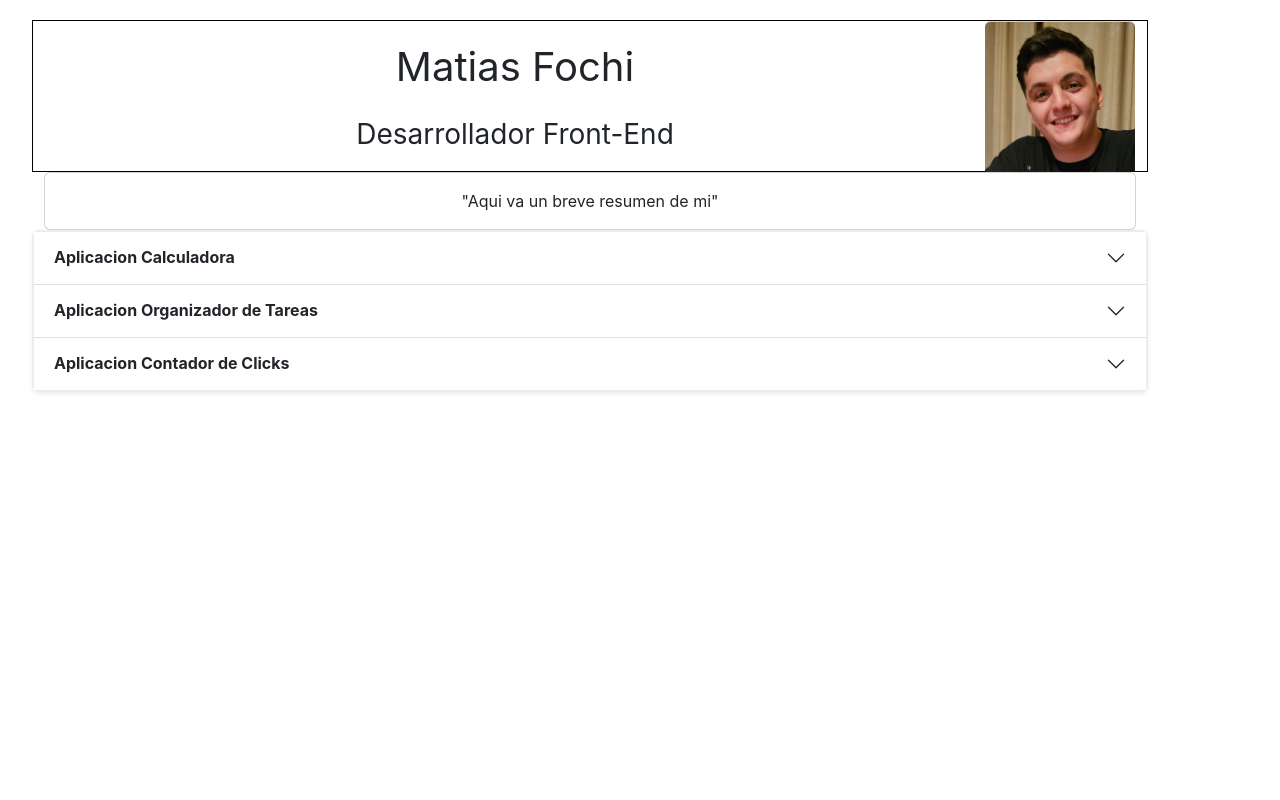
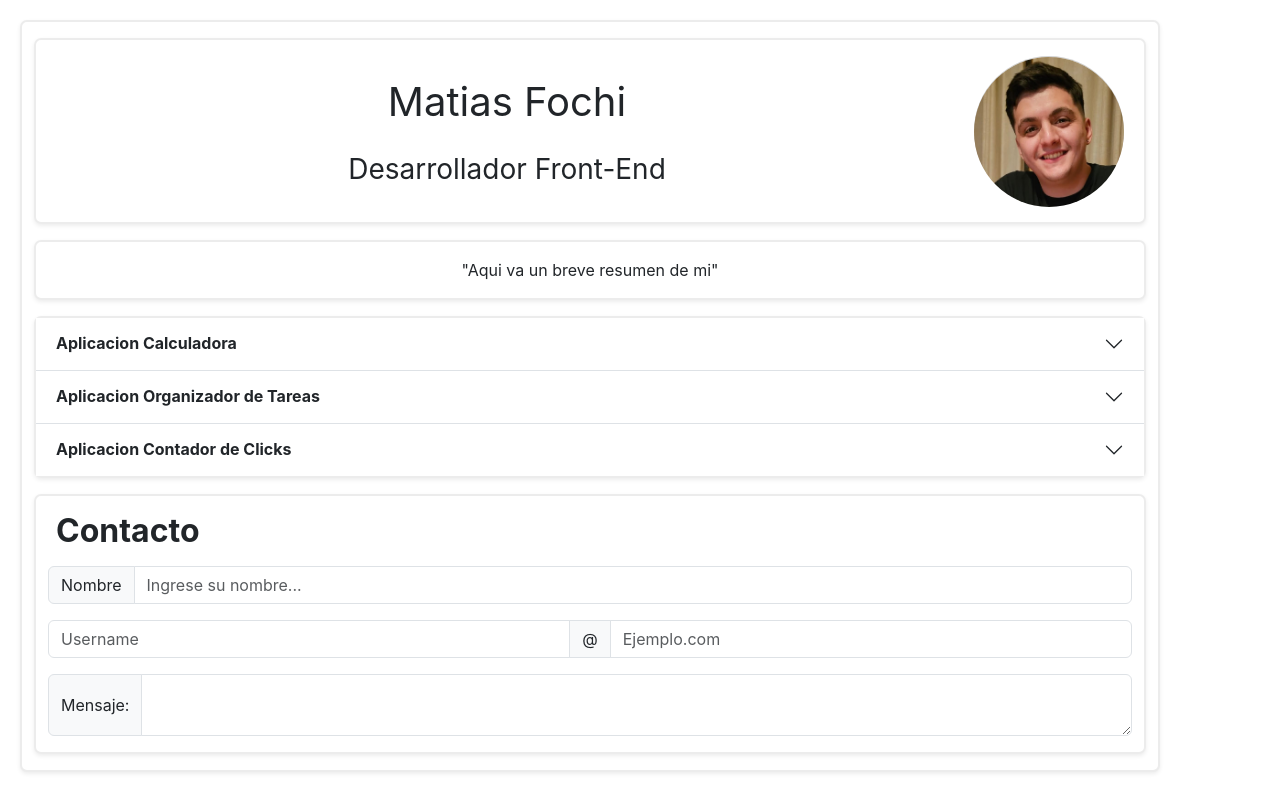
Before and after one commit to MatiasFochi/PortfolioBST, a React (Create React App) app: page / in a window 1280 px wide. Built offline with nearby package versions, Linux system fonts and the light colour scheme; the HTML template or start-up script is replaced by a standard one.

Commit message:
Formato listo

```diff
--- a/src/App.js
+++ b/src/App.js
@@ -5,17 +5,13 @@ import Formulario from './componentes/Formulario.js';
 
 function App() {
   return (
-    <div className="container-xl text-center aling-items-center App">
+    <div className="container-xl text-center aling-items-center App sombreado">
       <Cabecera />
-      <div className='container-sm'>
-        <div className="card">
-          <div className="card-body">
-            "Aqui va un breve resumen de mi"
-          </div>
-        </div>
+      <div className='container-sm sombreado'>
+        <p className='fs-6 espacio'>"Aqui va un breve resumen de mi"</p>
       </div>
       <AppContenedor />
-
+      <Formulario />
     </div>
   );
 }
--- a/src/componentes/Cabecera.js
+++ b/src/componentes/Cabecera.js
@@ -3,13 +3,13 @@ import '../hojas-de-estilo/Cabecera.css';
 
 function Cabecera(props) {
   return(
-    <div className='container-sm align-items-center cabecera-contenedor'>
+    <div className='container-sm align-items-center cabecera-contenedor espacio sombreado'>
       <div className="card-body" style={{width: 520 + "px"}}>
           <p className="card-text text-center fs-1">Matias Fochi</p>
           <p className="card-text text-center fs-3">Desarrollador Front-End</p>
       </div>
-      <div className="card align-items-center " style={{width: 150 + "px", height: 150 + "px"}}>
-        <img src={FotoPerfil} className="card-img-top" alt="Foto de perfil" style={{width: 150 + "px",height: 150 + "px"}} />
+      <div className="card align-items-center perfil espacio espacio-lateral" style={{width: 150 + "px", height: 150 + "px"}}>
+        <img src={FotoPerfil} className="perfil" alt="Foto de perfil" style={{width: 150 + "px",height: 150 + "px"}} />
       </div>
     </div>
   );
--- a/src/componentes/Formulario.js
+++ b/src/componentes/Formulario.js
@@ -12,7 +12,22 @@ function Formulario (props){
   };
 
   return(
-    <></>
+    <div className='container-sm text-start align-items-center sombreado espacio'>
+      <h2 className='espacio-lateral espacio'><strong>Contacto</strong></h2>
+      <div class="input-group mb-3 espacio">
+        <span class="input-group-text" id="basic-addon1">Nombre</span>
+        <input type="text" class="form-control" placeholder="Ingrese su nombre..." aria-label="Username" aria-describedby="basic-addon1" />
+      </div>
+      <div className="input-group mb-3 espacio">
+        <input type="text" className="form-control" placeholder="Username" aria-label="Username"/>
+        <span className="input-group-text">@</span>
+        <input type="text" className="form-control" placeholder="Ejemplo.com" aria-label="Server" />
+      </div>
+      <div className="input-group espacio">
+        <span className="input-group-text">Mensaje:</span>
+        <textarea className="form-control" aria-label="Escriba aqui..."></textarea>
+      </div>
+    </div>
   );
 }
 
--- a/src/componentes/app-contenedor.js
+++ b/src/componentes/app-contenedor.js
@@ -10,7 +10,7 @@ function AppContenedor (props){
   const Contador = "https://cerulean-tartufo-5802ec.netlify.app";
 
   return(
-    <div className="accordion accordion-flush contenedor-principal-acordion" id="accordionFlushExample">
+    <div className="accordion accordion-flush sombreado espacio" id="accordionFlushExample">
       <div className="accordion-item">
         <h2 className="accordion-header">
           <button className="accordion-button collapsed" type="button" data-bs-toggle="collapse" data-bs-target="#flush-collapseOne" aria-expanded="false" aria-controls="flush-collapseOne">
--- a/src/hojas-de-estilo/Cabecera.css
+++ b/src/hojas-de-estilo/Cabecera.css
@@ -7,5 +7,8 @@
 
 .cabecera-contenedor{
   display: flex;
-  border: 0.1px solid black;
 }
+
+.perfil{
+  border-radius: 100%;
+}
--- a/src/hojas-de-estilo/Formulario.css
+++ b/src/hojas-de-estilo/Formulario.css
@@ -5,10 +5,10 @@
   --adicional2: #f29580;
 }
 
-.tres{
-  background-color: var(--adicional1);
+.espacio{
+  margin: 16px 0;
 }
-
-.cuatr{
-  background-color: var(--primario);
+.espacio-lateral{
+  margin-left: 8px;
+  margin-right: 8px;
 }
--- a/src/hojas-de-estilo/app-contenedor.css
+++ b/src/hojas-de-estilo/app-contenedor.css
@@ -14,7 +14,7 @@
   font-size: 0.9rem;
 }
 
-.contenedor-principal-acordion{
+.sombreado{
   border: 0.125rem solid rgba(0, 0, 0, 0.075);
   border-radius: 7px;
   box-shadow: 0 0.125rem 0.25rem rgba(0, 0, 0, 0.075);
```
